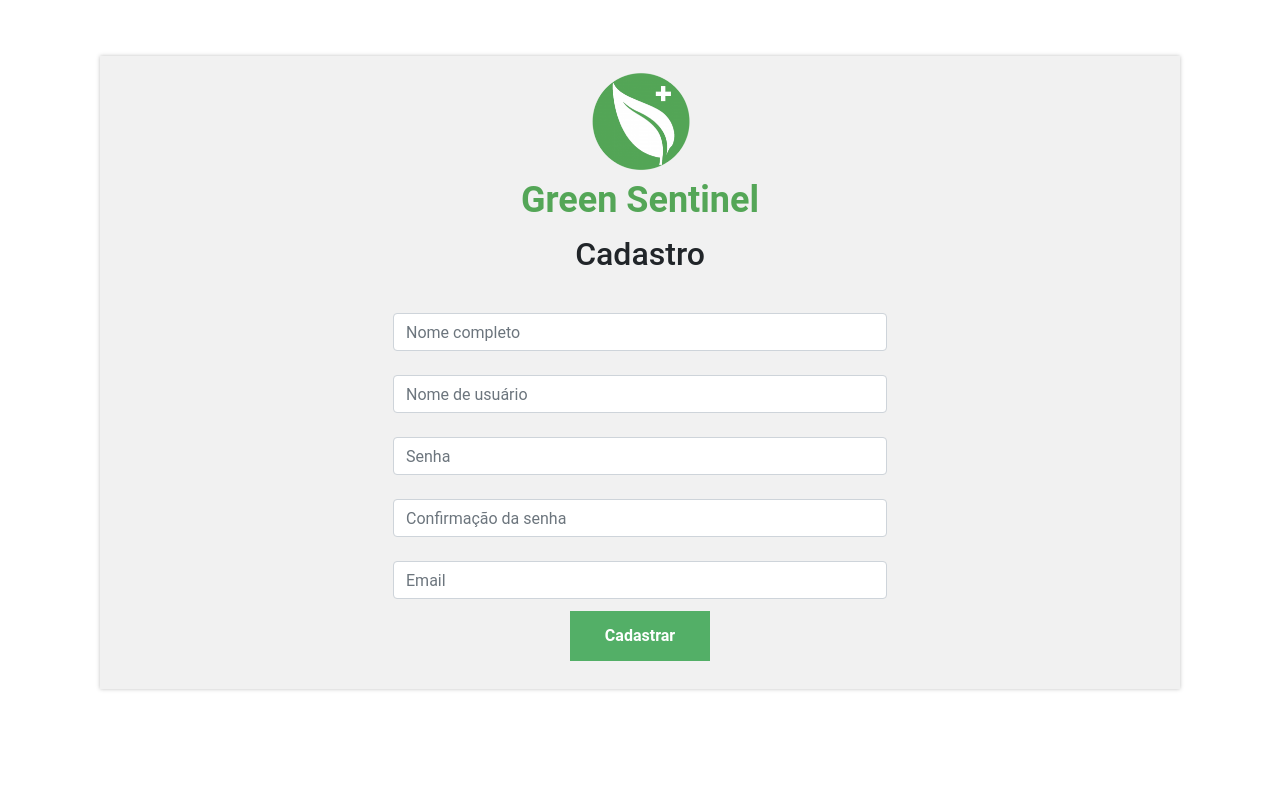
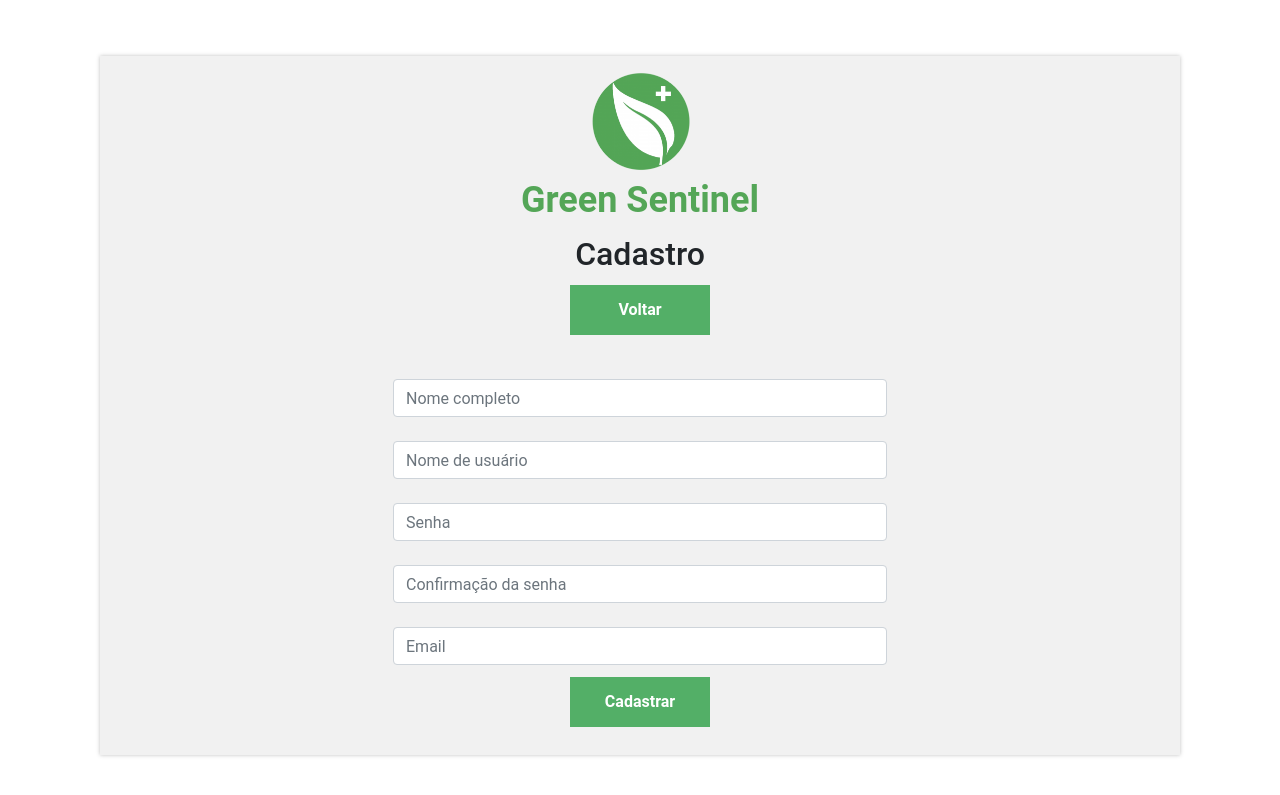
Before and after one commit to eduardotks/Green-Sentinel, a Django app: page /register_user/ in a window 1280 px wide. Shown: the top 795 px of the page. Before the commit the page ends 690 px from the top, so only its background shows below. Run offline with Django 4.2, Linux system fonts and the light colour scheme; some libraries are stand-ins or nearby versions.

Commit message:
register back to login

```diff
--- a/Python/app/templates/registerUser.html
+++ b/Python/app/templates/registerUser.html
@@ -28,6 +28,13 @@
 
 			<div class="col-8 m-auto pt-2 pb-2 text-center">
 				<h2>Cadastro</h2>
+
+				<a
+					href="http://127.0.0.1:8000/"
+					class="system-button add-button"
+				>
+					Voltar</a
+				>
 			</div>
 
 			<form
```
